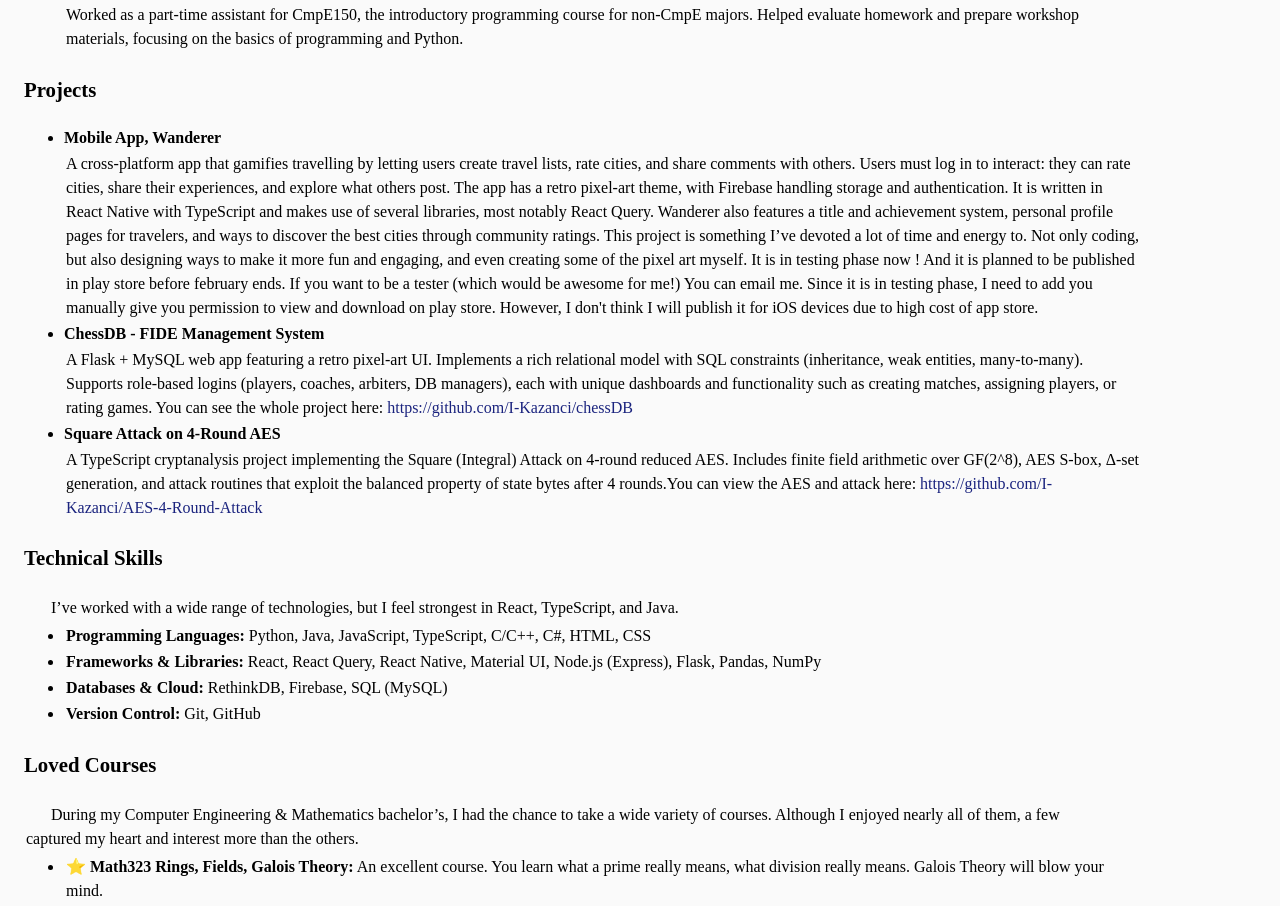
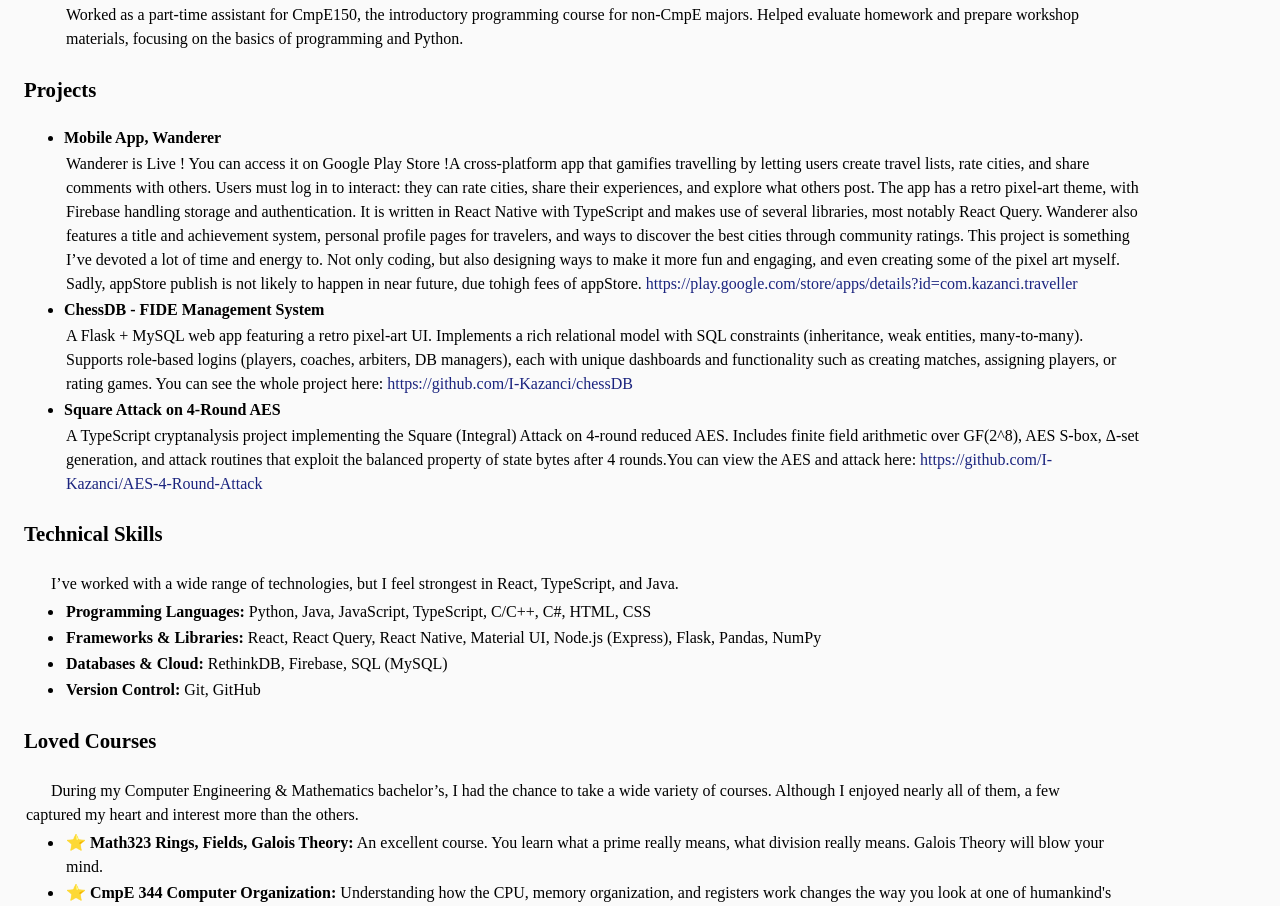
Before and after one commit to I-Kazanci/PersonalWebsite, a React (Vite) app: page / in a window 1280 px wide. Shown: the part 787-1693 px from the top of the page. Built offline with nearby package versions, Linux system fonts and the light colour scheme.

Commit message:
Added news about Wanderer

```diff
--- a/src/Gallery.tsx
+++ b/src/Gallery.tsx
@@ -33,5 +33,5 @@ const frames: frame[] = [{src: img1, alt:'Me and brother in Berlin'},
                         {src: img3, alt:'Ceyhun eats ice cream, Umut is displeased'},
                         {src: img4, alt:'Sİ dg, 22nd edition'},
                         {src: img5, alt:'Me and soon to be doctor bros'},
-                        {src: img6, alt:'Screenshot from my soon to be released app, Wanderer'},
+                        {src: img6, alt:'Screenshot from my app, Wanderer'},
                         {src: img7, alt:'Appa'}]
--- a/src/Home.tsx
+++ b/src/Home.tsx
@@ -60,17 +60,18 @@ const projects: listItem[] = [
     {
         title: "Mobile App, Wanderer",
         description:
+            "Wanderer is Live ! You can access it on Google Play Store !" +
             "A cross-platform app that gamifies travelling by letting users create travel lists, rate cities, and" +
             " share comments with others. Users must log in to interact: they can rate cities, share their experiences," +
             " and explore what others post. The app has a retro pixel-art theme, with Firebase handling storage and authentication." +
             " It is written in React Native with TypeScript and makes use of several libraries, most notably React Query. Wanderer also " +
             "features a title and achievement system, personal profile pages for travelers, and ways to discover the best cities through" +
             " community ratings.\n\nThis project is something I’ve devoted a lot of time and energy to. Not only coding, but also designing" +
-            " ways to make it more fun and engaging, and even creating some of the pixel art myself. It is in testing phase now !" +
-            " And it is planned to be published in play store before february ends. If you want to be a tester (which would be awesome for me!)" +
-            " You can email me. Since it is in testing phase, I need to add you manually give you permission to view and download on play store." +
-            " However, I don't think I will publish it for iOS devices due to high cost of app store."
+            " ways to make it more fun and engaging, and even creating some of the pixel art myself. Sadly, appStore publish is not likely to happen in near future, due to" +
+            "high fees of appStore.",
+        link:"https://play.google.com/store/apps/details?id=com.kazanci.traveller"
     },
+
 
     {
         title: "ChessDB - FIDE Management System",
```
